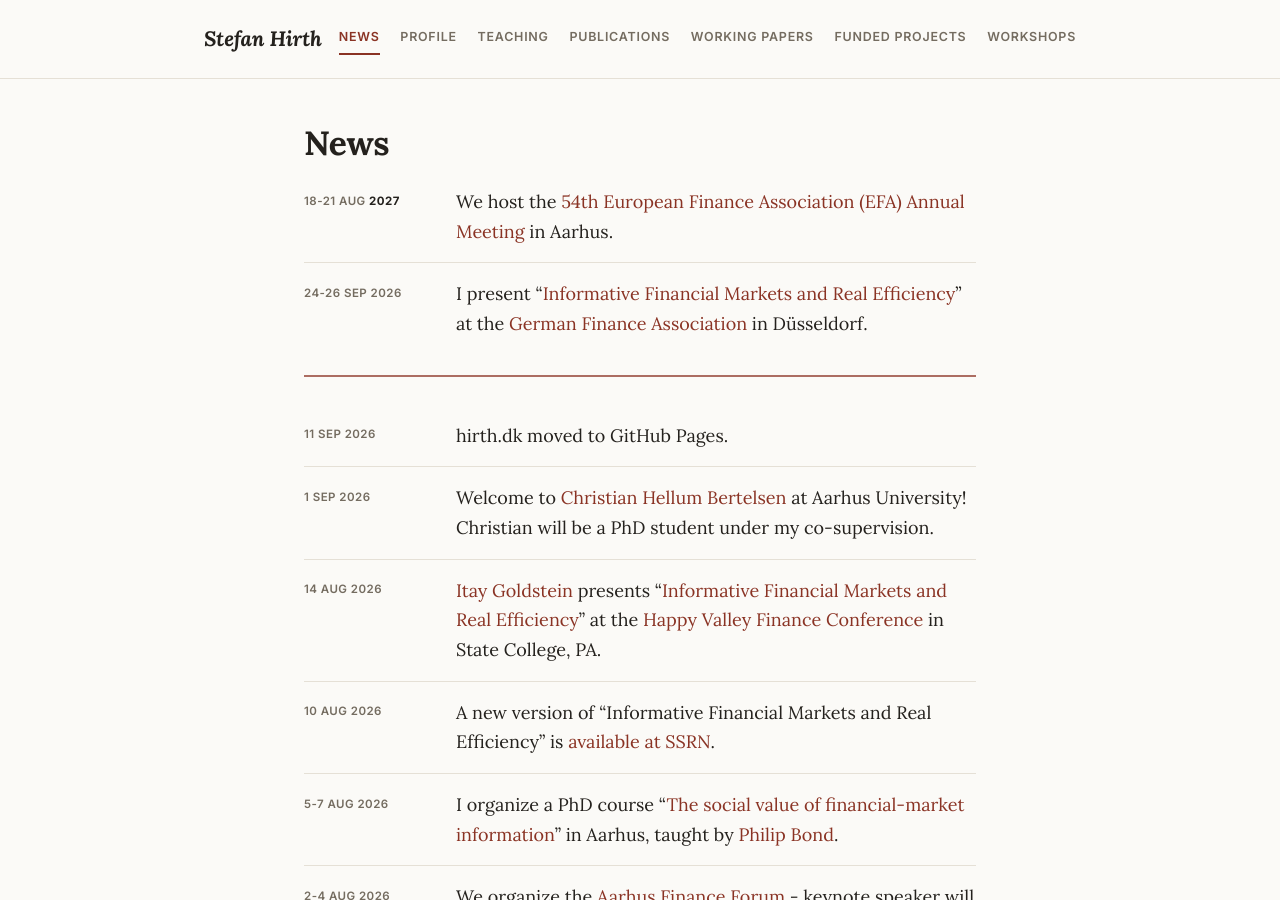
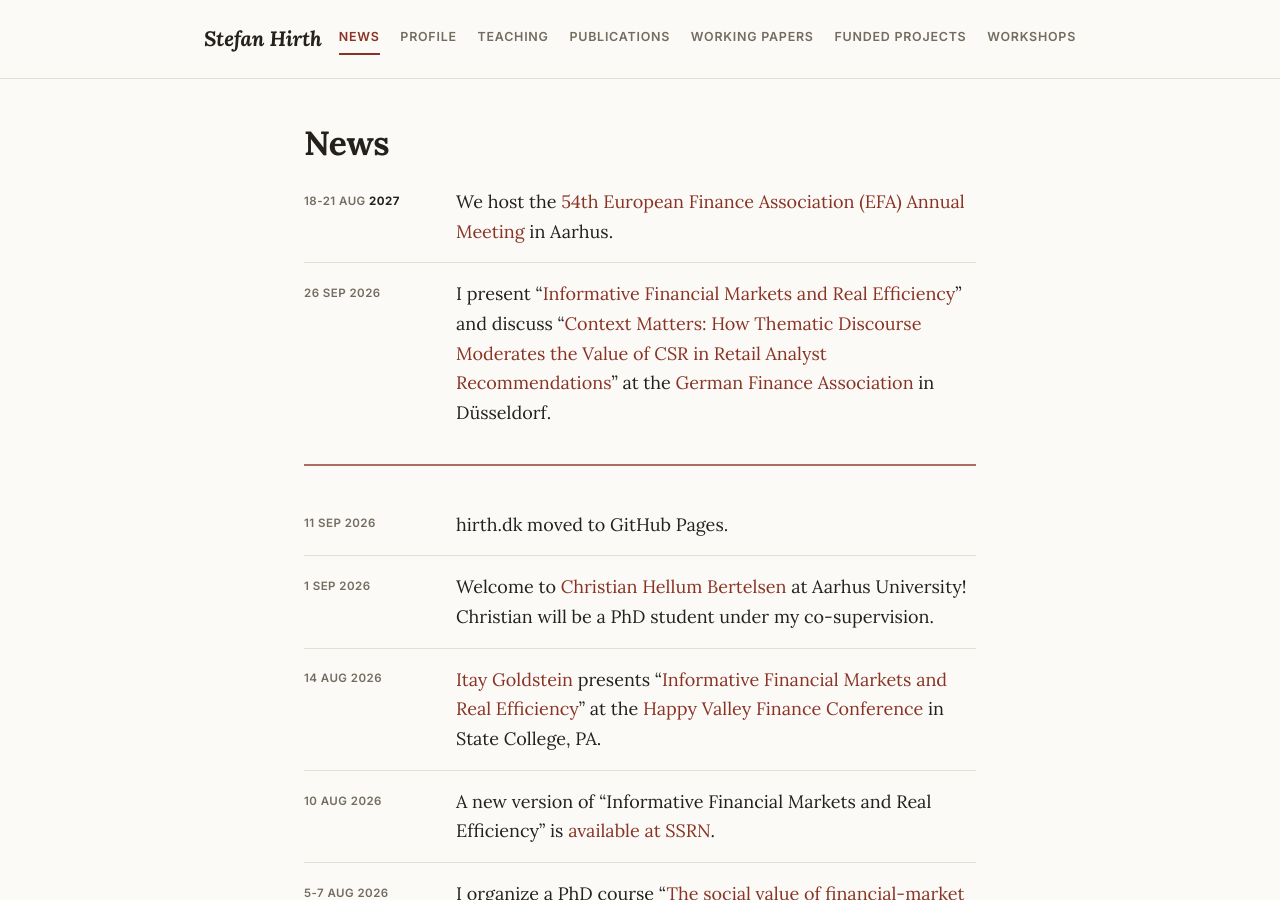
Before and after one commit to esha78/hirth.dk, a Jekyll site: the page built from index.html, in a window 1280 px wide and 900 px high. Built offline with Jekyll 4.4.1, drawn with Linux system fonts in a browser that asks for light colours.

Commit message:
Update Sep 2026 DGF news entry: single date, add discussant paper
Co-Authored-By: Claude Sonnet 5 <noreply@anthropic.com>

```diff
--- a/_data/news.yml
+++ b/_data/news.yml
@@ -6,9 +6,9 @@
   text: |-
     We host the [54th European Finance Association (EFA) Annual Meeting](https://www.european-finance.org/r/annual-meeting) in Aarhus.
 
-- date: "24-26 Sep 2026"
+- date: "26 Sep 2026"
   text: |-
-    I present "[Informative Financial Markets and Real Efficiency](https://ssrn.com/abstract=5030469)" at the [German Finance Association](https://www.whu.edu/de/news-insights/events/dgf2026/) in Düsseldorf.
+    I present "[Informative Financial Markets and Real Efficiency](https://ssrn.com/abstract=5030469)" and discuss "[Context Matters: How Thematic Discourse Moderates the Value of CSR in Retail Analyst Recommendations](https://ssrn.com/abstract=6537319)" at the [German Finance Association](https://www.whu.edu/de/news-insights/events/dgf2026/) in Düsseldorf.
 
 - divider: true
 
```
